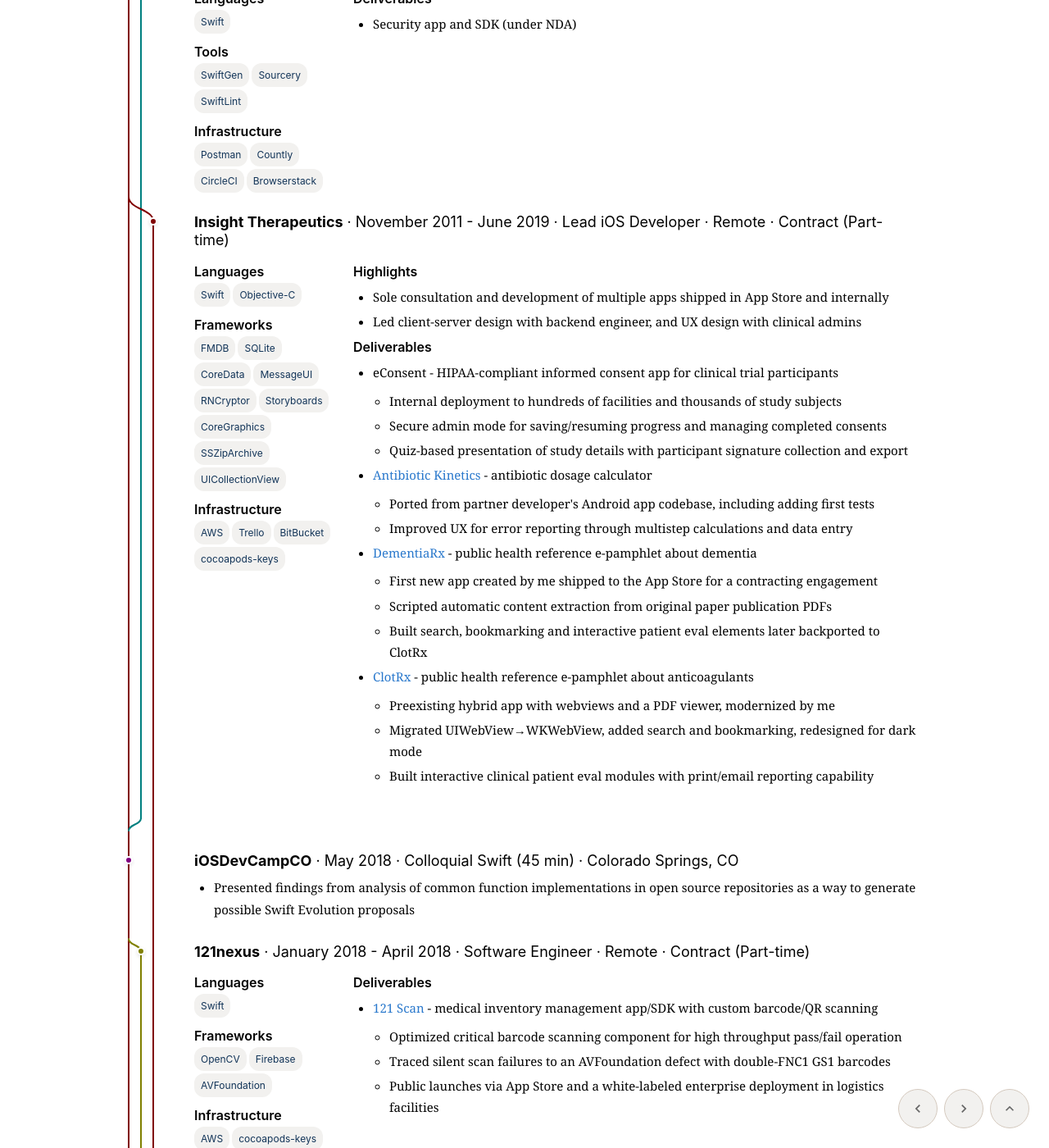
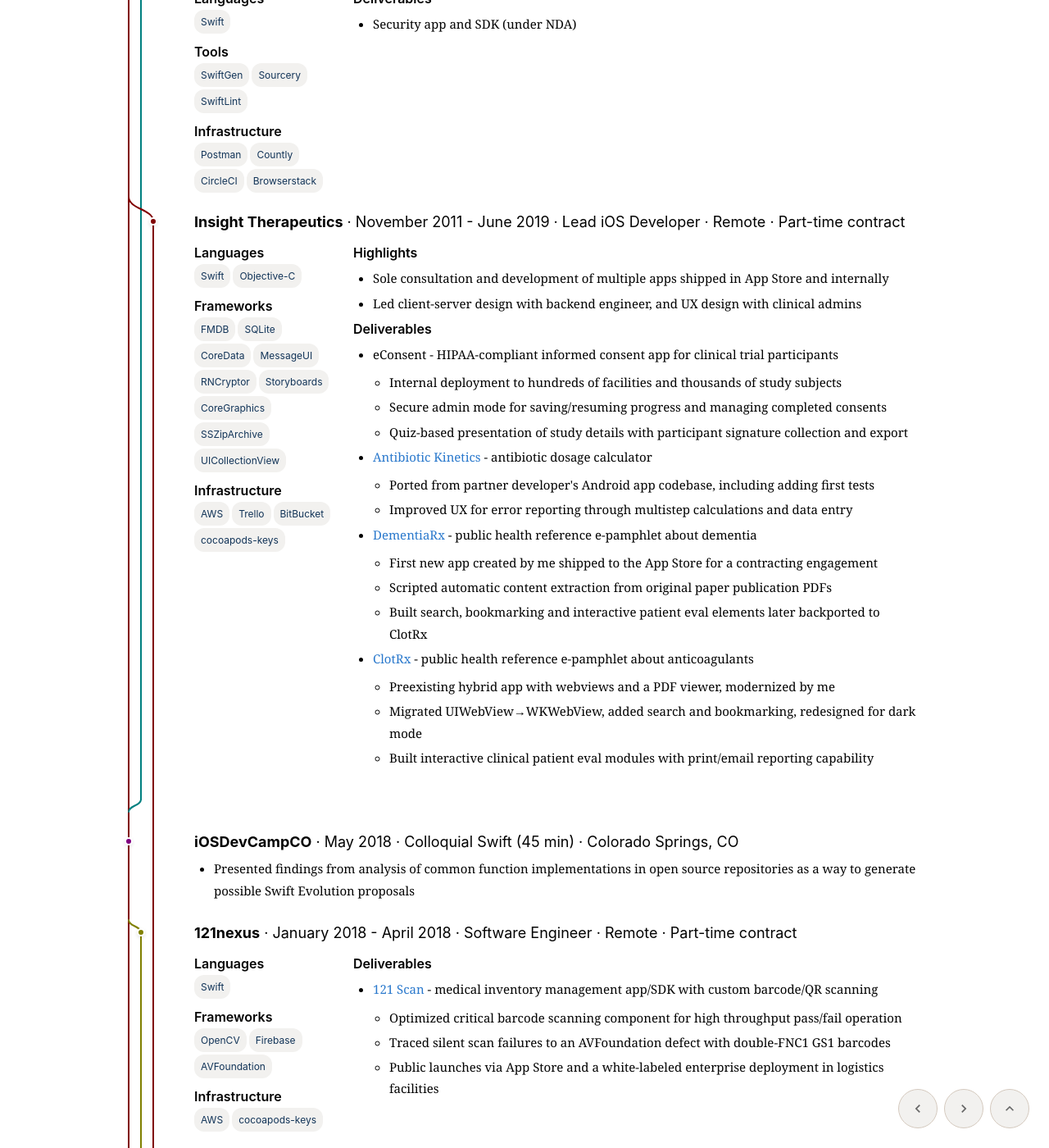
Before and after one commit to armcknight/mcknight.io, a Jekyll site: the page built from experience/index.html, in a window 1280 px wide and 1400 px high, scrolled down 1880 px. Shown: the whole window at 82% size. Built offline with Jekyll 4.4.1, drawn with Linux system fonts in a browser that asks for light colours.

Commit message:
update resumes

```diff
--- a/_data/experience.yaml
+++ b/_data/experience.yaml
@@ -138,7 +138,7 @@ experience:
     organization: Insight Therapeutics
     title: Lead iOS Developer
     location: Remote
-    employment_type: Contract (Part-time)
+    employment_type: Part-time contract
     stack:
       - languages: [Objective-C, Swift]
       - frameworks: [CoreGraphics, CoreData, MessageUI, UICollectionView, FMDB, SQLite, Storyboards, SSZipArchive, RNCryptor]
@@ -181,7 +181,7 @@ experience:
     organization: 121nexus
     title: Software Engineer
     location: Remote
-    employment_type: Contract (Part-time)
+    employment_type: Part-time contract
     stack:
       - languages: [Swift]
       - frameworks: [AVFoundation, OpenCV, Firebase]
```
Also changed, not shown: 4 other files.
